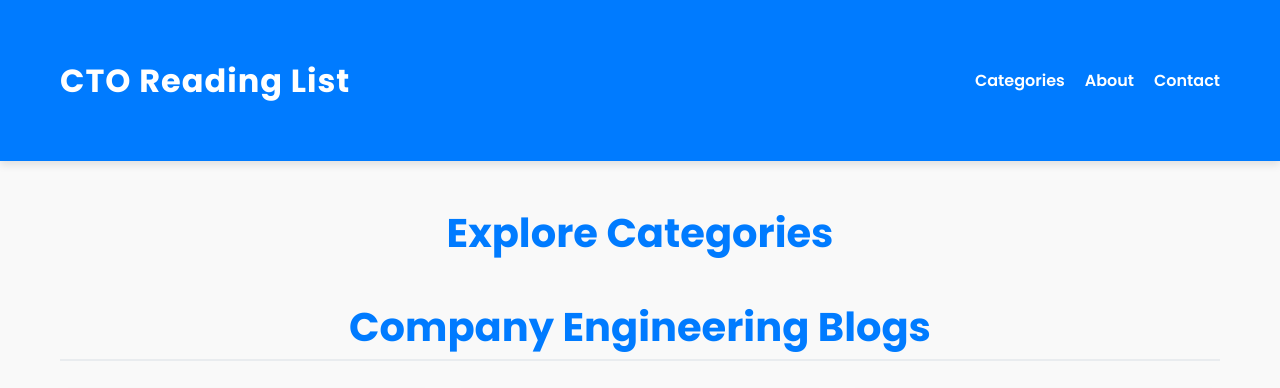
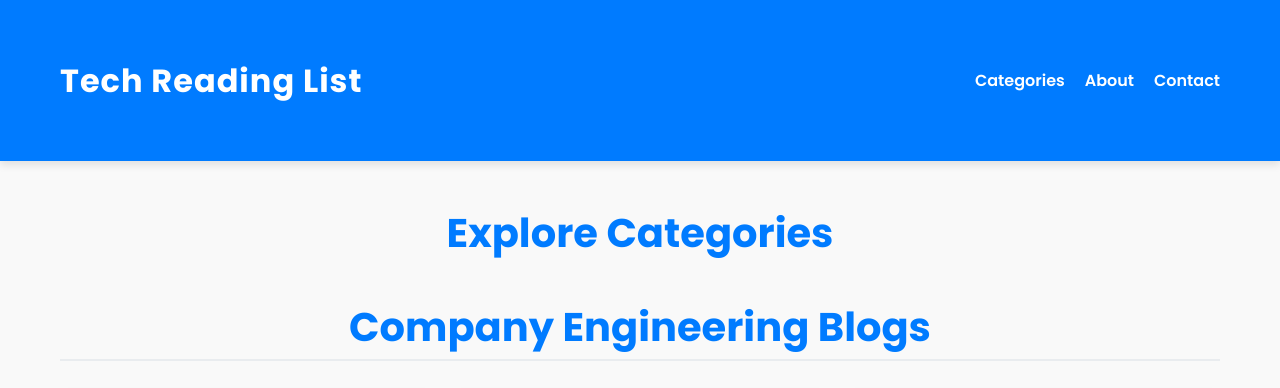
Before and after one commit to PeshangALO/readingList, a plain HTML site: page index.html in a window 1280 px wide. Shown: the top 388 px of the page. Drawn offline with Linux system fonts and the light colour scheme; no server answers.

Commit message:
Update header title to Tech Reading List

```diff
--- a/index.html
+++ b/index.html
@@ -16,7 +16,7 @@
   <body>
     <header class="navbar">
       <div class="container">
-        <h1>CTO Reading List</h1>
+        <h1>Tech Reading List</h1>
         <nav>
           <ul>
             <li><a href="#categories">Categories</a></li>
```
